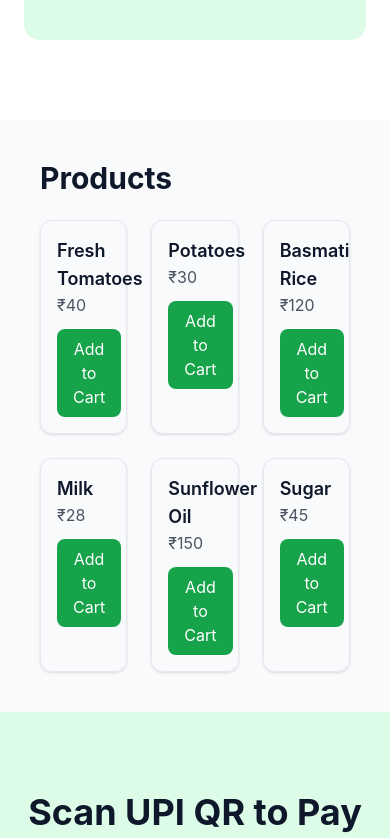
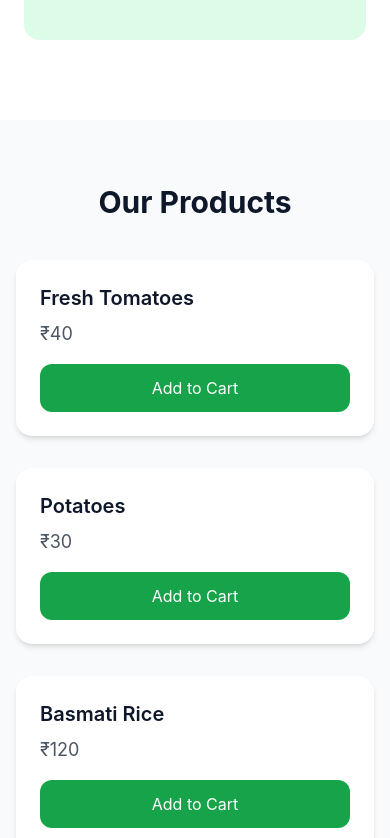
Before and after one commit to rajputrohitmankotia1/fresh-kirana-store, a React (Vite) app: page / in a window 390 px wide. Shown: the part 1804-2642 px from the top of the page. Built offline with nearby package versions, Linux system fonts and the light colour scheme.

Commit message:
Improved mobile responsive product grid

```diff
--- a/src/sections/Featured.jsx
+++ b/src/sections/Featured.jsx
@@ -6,21 +6,32 @@ function Featured() {
   const { addToCart } = useContext(CartContext)
 
   return (
-    <section id="products" className="p-10">
-      <h2 className="text-3xl mb-6 font-bold">Products</h2>
+    <section
+      id="products"
+      className="px-4 sm:px-8 lg:px-16 py-16 bg-gray-50"
+    >
+      <h2 className="text-3xl sm:text-4xl font-bold mb-10 text-center">
+        Our Products
+      </h2>
 
-      <div className="grid grid-cols-3 gap-6">
+      <div className="grid grid-cols-1 sm:grid-cols-2 lg:grid-cols-3 gap-8">
         {products.map((product) => (
           <div
             key={product.id}
-            className="border p-4 rounded-xl shadow hover:shadow-lg transition"
+            className="bg-white p-6 rounded-2xl shadow-md hover:shadow-xl transition duration-300 flex flex-col justify-between"
           >
-            <h3 className="text-lg font-semibold">{product.name}</h3>
-            <p className="text-gray-600">₹{product.price}</p>
+            <div>
+              <h3 className="text-xl font-semibold mb-2">
+                {product.name}
+              </h3>
+              <p className="text-gray-600 text-lg mb-4">
+                ₹{product.price}
+              </p>
+            </div>
 
             <button
               onClick={() => addToCart(product)}
-              className="bg-green-600 text-white px-4 py-2 mt-3 rounded-lg hover:scale-105 transition"
+              className="mt-auto w-full bg-green-600 hover:bg-green-700 text-white py-3 rounded-xl transition duration-300 active:scale-95"
             >
               Add to Cart
             </button>
```
